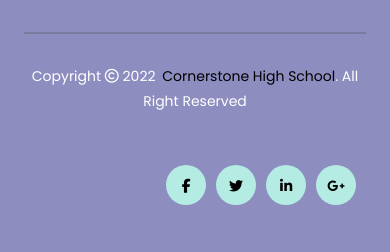
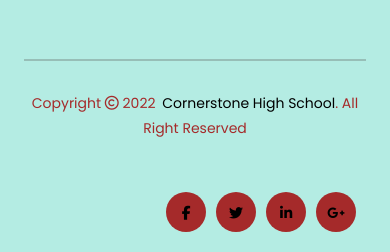
Before and after one commit to jobkarani/students-portal-app, a Django app: page /dashboard/ in a window 390 px wide. Shown: the part 654-906 px from the top of the page. Before the commit the page ends 859 px from the top, so only its background shows below. Run offline with Django 3.2, Linux system fonts and the light colour scheme; some libraries are stand-ins or nearby versions; some web fonts are replaced.

Commit message:
styles dashboard and footer templates

```diff
--- a/app/templates/all-temps/base.html
+++ b/app/templates/all-temps/base.html
@@ -29,6 +29,8 @@
   <link
     href="https://fonts.googleapis.com/css2?family=Alegreya&family=Hurricane&family=Inter&family=Lora&family=Montserrat:wght@400;700&family=Nunito:wght@200&family=Open+Sans&family=Poppins:wght@300;400&family=Quicksand&family=Raleway:wght@300&family=Roboto&family=Roboto+Slab:wght@300;400&family=Source+Sans+Pro&display=swap"
     rel="stylesheet">
+    <link rel="stylesheet" href="{% static 'css/style.css' %}">
+  <link rel="stylesheet" href="{% static 'css-try/css/responsive.css' %}">
   <link rel="stylesheet" href="{% static 'css-try/css/styles.css' %}">
   <script src="https://kit.fontawesome.com/3af6dccc22.js" crossorigin="anonymous"></script>
   <script src="https://cdn.jsdelivr.net/npm/chart.js@2.9.3/dist/Chart.min.js"></script>
@@ -50,7 +52,7 @@
 <body>
   {% include 'navbar.html' %}
                   <div class="row">
-                  <div class="col-4" style="background-color: rgb(141, 141, 192); ">
+                  <div class="col-4" style="background-color: #B4ECE3; ">
                       <div class="sidebar-content">
                           {% include 'sidenav.html' %}
                       </div>
--- a/app/templates/all-temps/dashboard.html
+++ b/app/templates/all-temps/dashboard.html
@@ -1,12 +1,10 @@
 {%extends 'all-temps/base.html'%} {% block content %} {{block.super}}
-<div class="container" style="align-items:center; width:60%; margin-top: 10%;">
-    <div class="card">
+<div class="container" style=" width:60%;">
+    <div class="card-fluid">
         <div class="row">
-            <div class="col-md-6" style="width: 100%; padding:10%;">
-
+            <div class="col-12" style="width: 100%; padding:10%;">
                 <div class="input">
                     <div class="text-center">
-                        <div class="title"></div>
                         <hr>
                         <div class="guide" style="margin-top: 5%;margin-bottom: 5%;color: brown;font-size: xx-large;font-weight: 600;">
                             Welcome to Cornerstone High School
@@ -15,6 +13,15 @@
 
                     </div>
                 </div>
+            </div>
+            </div>
+        </div>
+        <div class="card-fluid">
+            <div class="row">
+                <div class="col-12">
+                        <div class="card-image" style="width: 100%; margin-left: 20%; margin-top: -5%; margin-bottom: 5%;">
+                            <img class=" img-fluid" src="https://cdn.pixabay.com/photo/2021/11/09/09/05/meeting-6781073__340.png" alt="width: 100%; height: auto;">
+                        </div>
                 </div>
             </div>
         </div>
--- a/app/templates/footer.html
+++ b/app/templates/footer.html
@@ -10,10 +10,10 @@
   color: #000000;
 }
 .index2_footer_wrapper{
-  background:rgb(141, 141, 192);
+  background:#B4ECE3;
 }
 .index2_footer_wrapper .social_link_foter li a:hover {
-    background: rgb(141, 141, 192);
+    background: #B4ECE3;
     color: #fff;
     -webkit-transition: all 0.5s;
     -o-transition: all 0.5s;
@@ -66,7 +66,7 @@
     height:40px;
     line-height:42px;
     text-align:center;
-    background: #B4ECE3 !important;
+    background: brown !important;
     color: rgba(255, 255, 255, 0.8) !important;
     -webkit-border-radius: 100%;
     -moz-border-radius: 100%;
@@ -90,10 +90,10 @@
   color: #ffffff !important;
 }
 .copyright p {
-  color:#fff;
+  color:brown;
 }
 .copyright p i{
-  color:#fff;
+  color:brown;
 }
 .copyright_wrapper{
   border-top:1px solid rgba(255, 255, 255, 0.3);
--- a/app/templates/sidenav.html
+++ b/app/templates/sidenav.html
@@ -1,4 +1,5 @@
 <style>
+
     .nav-header{
         margin-bottom: 5%;
     }
```
